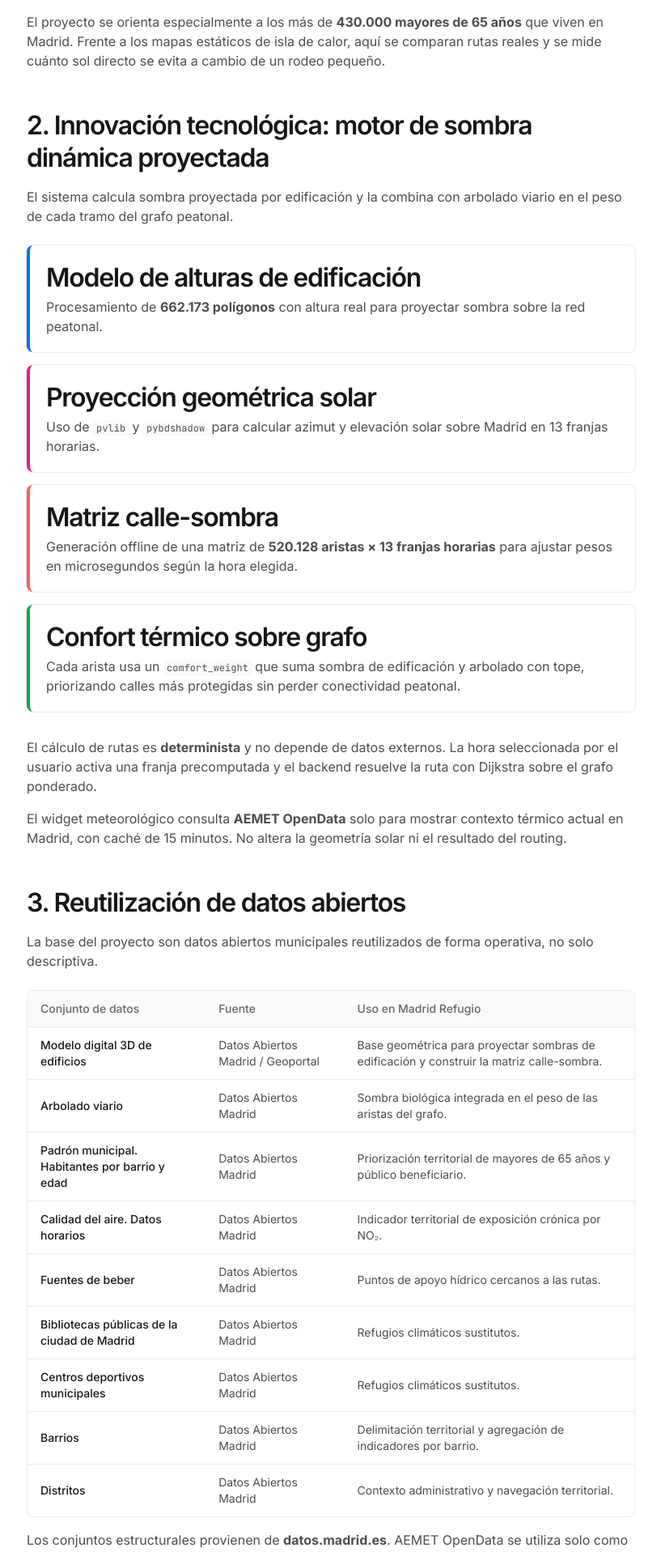
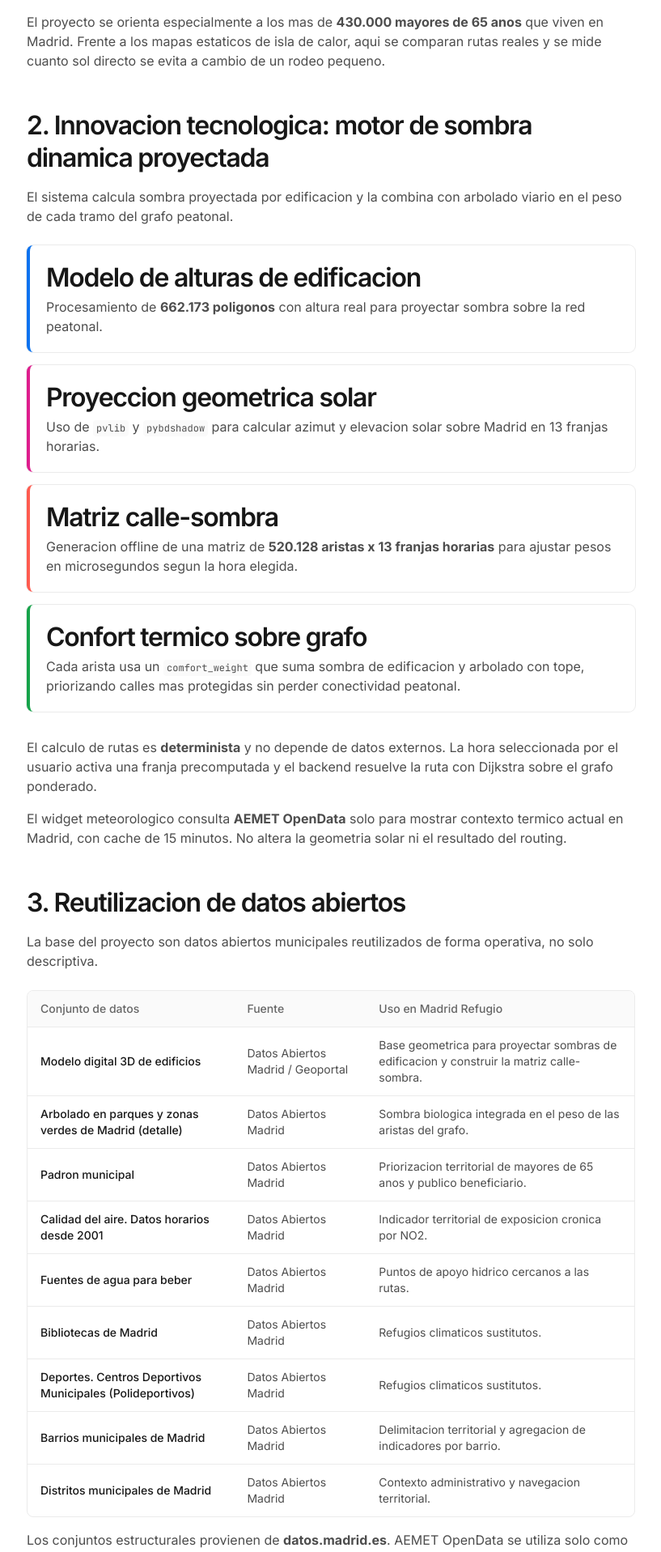
Before and after one commit to Huntsman1756/madrid-refugio-public, a Next.js app in the folder frontend/: page /metodologia in a window 1280 px wide. Shown: the part 380-2297 px from the top of the page at 81% size, without its empty margins (231-1048 px from the left). Built offline with nearby package versions, Linux system fonts and the light colour scheme.

Commit message:
docs: sync v1.4 metrics and official dataset titles

```diff
--- a/frontend/src/app/metodologia/page.tsx
+++ b/frontend/src/app/metodologia/page.tsx
@@ -10,47 +10,47 @@ const datasets = [
   {
     name: "Modelo digital 3D de edificios",
     source: "Datos Abiertos Madrid / Geoportal",
-    use: "Base geométrica para proyectar sombras de edificación y construir la matriz calle-sombra.",
+    use: "Base geometrica para proyectar sombras de edificacion y construir la matriz calle-sombra.",
   },
   {
-    name: "Arbolado viario",
+    name: "Arbolado en parques y zonas verdes de Madrid (detalle)",
     source: "Datos Abiertos Madrid",
-    use: "Sombra biológica integrada en el peso de las aristas del grafo.",
+    use: "Sombra biologica integrada en el peso de las aristas del grafo.",
   },
   {
-    name: "Padrón municipal. Habitantes por barrio y edad",
+    name: "Padron municipal",
     source: "Datos Abiertos Madrid",
-    use: "Priorización territorial de mayores de 65 años y público beneficiario.",
+    use: "Priorizacion territorial de mayores de 65 anos y publico beneficiario.",
   },
   {
-    name: "Calidad del aire. Datos horarios",
+    name: "Calidad del aire. Datos horarios desde 2001",
     source: "Datos Abiertos Madrid",
-    use: "Indicador territorial de exposición crónica por NO₂.",
+    use: "Indicador territorial de exposicion cronica por NO2.",
   },
   {
-    name: "Fuentes de beber",
+    name: "Fuentes de agua para beber",
     source: "Datos Abiertos Madrid",
-    use: "Puntos de apoyo hídrico cercanos a las rutas.",
+    use: "Puntos de apoyo hidrico cercanos a las rutas.",
   },
   {
-    name: "Bibliotecas públicas de la ciudad de Madrid",
+    name: "Bibliotecas de Madrid",
     source: "Datos Abiertos Madrid",
-    use: "Refugios climáticos sustitutos.",
+    use: "Refugios climaticos sustitutos.",
   },
   {
-    name: "Centros deportivos municipales",
+    name: "Deportes. Centros Deportivos Municipales (Polideportivos)",
     source: "Datos Abiertos Madrid",
-    use: "Refugios climáticos sustitutos.",
+    use: "Refugios climaticos sustitutos.",
   },
   {
-    name: "Barrios",
+    name: "Barrios municipales de Madrid",
     source: "Datos Abiertos Madrid",
-    use: "Delimitación territorial y agregación de indicadores por barrio.",
+    use: "Delimitacion territorial y agregacion de indicadores por barrio.",
   },
   {
-    name: "Distritos",
+    name: "Distritos municipales de Madrid",
     source: "Datos Abiertos Madrid",
-    use: "Contexto administrativo y navegación territorial.",
+    use: "Contexto administrativo y navegacion territorial.",
   },
 ];
 
@@ -71,61 +71,62 @@ export default function MetodologiaPage() {
       </nav>
 
       <div className="mx-auto max-w-[800px] px-6 py-16 sm:py-24">
-        <h1 className="display-hero mb-8 text-[var(--ds-black)]">Memoria técnica</h1>
+        <h1 className="display-hero mb-8 text-[var(--ds-black)]">Memoria tecnica</h1>
 
         <section className="mb-12">
-          <h2 className="sub-heading-large mb-4 text-[var(--ds-black)]">1. Introducción y propuesta de valor</h2>
+          <h2 className="sub-heading-large mb-4 text-[var(--ds-black)]">1. Introduccion y propuesta de valor</h2>
           <p className="mb-4 text-[var(--ds-gray-600)]">
-            <strong>Madrid Refugio</strong> calcula rutas de confort térmico para reducir la exposición al sol directo durante episodios de calor. La interfaz es pública y sencilla, pero el uso principal del sistema es municipal: detectar dónde faltan refugios climáticos, sombra e inversión primero.
+            <strong>Madrid Refugio</strong> calcula rutas de confort termico para reducir la exposicion al sol directo durante episodios de calor. La interfaz es publica y sencilla, pero el uso principal del sistema es municipal: detectar donde faltan refugios climaticos, sombra e inversion primero.
           </p>
           <p className="text-[var(--ds-gray-600)]">
-            El proyecto se orienta especialmente a los más de <strong>430.000 mayores de 65 años</strong> que viven en Madrid. Frente a los mapas estáticos de isla de calor, aquí se comparan rutas reales y se mide cuánto sol directo se evita a cambio de un rodeo pequeño.
+            El proyecto se orienta especialmente a los mas de <strong>430.000 mayores de 65 anos</strong> que viven en Madrid. Frente a los mapas estaticos de isla de calor, aqui se comparan rutas reales y se mide cuanto sol directo se evita a cambio de un rodeo pequeno.
           </p>
         </section>
 
         <section className="mb-12">
-          <h2 className="sub-heading-large mb-4 text-[var(--ds-black)]">2. Innovación tecnológica: motor de sombra dinámica proyectada</h2>
+          <h2 className="sub-heading-large mb-4 text-[var(--ds-black)]">2. Innovacion tecnologica: motor de sombra dinamica proyectada</h2>
           <p className="mb-6 text-[var(--ds-gray-600)]">
-            El sistema calcula sombra proyectada por edificación y la combina con arbolado viario en el peso de cada tramo del grafo peatonal.
+            El sistema calcula sombra proyectada por edificacion y la combina con arbolado viario en el peso de cada tramo del grafo peatonal.
           </p>
           <div className="space-y-4">
             <Card level={1} className="border-l-4 border-l-[#0a72ef] p-5">
-              <h3 className="mb-1 text-sm font-semibold text-[var(--ds-black)]">Modelo de alturas de edificación</h3>
+              <h3 className="mb-1 text-sm font-semibold text-[var(--ds-black)]">Modelo de alturas de edificacion</h3>
               <p className="text-sm text-[var(--ds-gray-600)]">
-                Procesamiento de <strong>662.173 polígonos</strong> con altura real para proyectar sombra sobre la red peatonal.
+                Procesamiento de <strong>662.173 poligonos</strong> con altura real para proyectar sombra sobre la red peatonal.
               </p>
             </Card>
             <Card level={1} className="border-l-4 border-l-[#de1d8d] p-5">
-              <h3 className="mb-1 text-sm font-semibold text-[var(--ds-black)]">Proyección geométrica solar</h3>
+              <h3 className="mb-1 text-sm font-semibold text-[var(--ds-black)]">Proyeccion geometrica solar</h3>
               <p className="text-sm text-[var(--ds-gray-600)]">
-                Uso de <code className="rounded bg-[var(--ds-gray-50)] px-1 py-0.5 text-xs">pvlib</code> y <code className="rounded bg-[var(--ds-gray-50)] px-1 py-0.5 text-xs">pybdshadow</code> para calcular azimut y elevación solar sobre Madrid en 13 franjas horarias.
+                Uso de <code className="rounded bg-[var(--ds-gray-50)] px-1 py-0.5 text-xs">pvlib</code> y{" "}
+                <code className="rounded bg-[var(--ds-gray-50)] px-1 py-0.5 text-xs">pybdshadow</code> para calcular azimut y elevacion solar sobre Madrid en 13 franjas horarias.
               </p>
             </Card>
             <Card level={1} className="border-l-4 border-l-[#ff5b4f] p-5">
               <h3 className="mb-1 text-sm font-semibold text-[var(--ds-black)]">Matriz calle-sombra</h3>
               <p className="text-sm text-[var(--ds-gray-600)]">
-                Generación offline de una matriz de <strong>520.128 aristas × 13 franjas horarias</strong> para ajustar pesos en microsegundos según la hora elegida.
+                Generacion offline de una matriz de <strong>520.128 aristas x 13 franjas horarias</strong> para ajustar pesos en microsegundos segun la hora elegida.
               </p>
             </Card>
             <Card level={1} className="border-l-4 border-l-[#16a34a] p-5">
-              <h3 className="mb-1 text-sm font-semibold text-[var(--ds-black)]">Confort térmico sobre grafo</h3>
+              <h3 className="mb-1 text-sm font-semibold text-[var(--ds-black)]">Confort termico sobre grafo</h3>
               <p className="text-sm text-[var(--ds-gray-600)]">
-                Cada arista usa un <code className="rounded bg-[var(--ds-gray-50)] px-1 py-0.5 text-xs">comfort_weight</code> que suma sombra de edificación y arbolado con tope, priorizando calles más protegidas sin perder conectividad peatonal.
+                Cada arista usa un <code className="rounded bg-[var(--ds-gray-50)] px-1 py-0.5 text-xs">comfort_weight</code> que suma sombra de edificacion y arbolado con tope, priorizando calles mas protegidas sin perder conectividad peatonal.
               </p>
             </Card>
           </div>
           <div className="mt-8 space-y-4 text-[var(--ds-gray-600)]">
             <p>
-              El cálculo de rutas es <strong>determinista</strong> y no depende de datos externos. La hora seleccionada por el usuario activa una franja precomputada y el backend resuelve la ruta con Dijkstra sobre el grafo ponderado.
+              El calculo de rutas es <strong>determinista</strong> y no depende de datos externos. La hora seleccionada por el usuario activa una franja precomputada y el backend resuelve la ruta con Dijkstra sobre el grafo ponderado.
             </p>
             <p>
-              El widget meteorológico consulta <strong>AEMET OpenData</strong> solo para mostrar contexto térmico actual en Madrid, con caché de 15 minutos. No altera la geometría solar ni el resultado del routing.
+              El widget meteorologico consulta <strong>AEMET OpenData</strong> solo para mostrar contexto termico actual en Madrid, con cache de 15 minutos. No altera la geometria solar ni el resultado del routing.
             </p>
           </div>
         </section>
 
         <section className="mb-12">
-          <h2 className="sub-heading-large mb-4 text-[var(--ds-black)]">3. Reutilización de datos abiertos</h2>
+          <h2 className="sub-heading-large mb-4 text-[var(--ds-black)]">3. Reutilizacion de datos abiertos</h2>
           <p className="mb-6 text-[var(--ds-gray-600)]">
             La base del proyecto son datos abiertos municipales reutilizados de forma operativa, no solo descriptiva.
           </p>
@@ -150,7 +151,7 @@ export default function MetodologiaPage() {
             </table>
           </div>
           <p className="mt-4 text-[var(--ds-gray-600)]">
-            Los conjuntos estructurales provienen de <strong>datos.madrid.es</strong>. AEMET OpenData se utiliza solo como fuente oficial de contexto meteorológico en tiempo real.
+            Los conjuntos estructurales provienen de <strong>datos.madrid.es</strong>. AEMET OpenData se utiliza solo como fuente oficial de contexto meteorologico en tiempo real.
           </p>
         </section>
 
@@ -158,10 +159,10 @@ export default function MetodologiaPage() {
           <h2 className="sub-heading-large mb-4 text-[var(--ds-black)]">4. Impacto social y acceso equitativo a rutas con sombra</h2>
           <div className="space-y-4 text-[var(--ds-gray-600)]">
             <p>
-              El análisis territorial señala barrios con una combinación especialmente crítica de edad, calor y déficit de cobertura. <strong>Villaverde y Aluche</strong> destacan como zonas prioritarias para la intervención municipal.
+              El analisis territorial senala barrios con una combinacion especialmente critica de edad, calor y deficit de cobertura. <strong>Villaverde y Aluche</strong> destacan como zonas prioritarias para la intervencion municipal.
             </p>
             <p>
-              La utilidad pública del sistema es directa: <strong>64,1 % de los barrios</strong> no tienen un refugio climático operativo a menos de 300 metros caminables. Madrid Refugio ayuda a decidir dónde conviene desplegar sombra, equipamientos y refugios primero.
+              La utilidad publica del sistema es directa: <strong>64,1 % de los barrios</strong> no tienen un refugio climatico operativo a menos de 300 metros caminables. Madrid Refugio ayuda a decidir donde conviene desplegar sombra, equipamientos y refugios primero.
             </p>
           </div>
         </section>
@@ -170,18 +171,18 @@ export default function MetodologiaPage() {
           <h2 className="sub-heading-large mb-4 text-[var(--ds-black)]">5. Escalabilidad y arquitectura</h2>
           <div className="space-y-4 text-[var(--ds-gray-600)]">
             <p>
-              La arquitectura modular separa frontend, backend y motor algorítmico. Esa estructura permite replicar el sistema en otros municipios con datasets equivalentes.
+              La arquitectura modular separa frontend, backend y motor algoritmico. Esa estructura permite replicar el sistema en otros municipios con datasets equivalentes.
             </p>
             <p>
-              La versión operativa actual ya cubre los <em>21 distritos de Madrid</em>. El siguiente salto técnico es migrar el routing a <strong>PostgreSQL + PostGIS con pgRouting</strong> para manejar millones de aristas con el mismo esquema de precomputación en Parquet y reducir tiempos de carga en producción.
+              La version operativa actual ya cubre los <em>21 distritos de Madrid</em>. El siguiente salto tecnico es migrar el routing a <strong>PostgreSQL + PostGIS con pgRouting</strong> para manejar millones de aristas con el mismo esquema de precomputacion en Parquet y reducir tiempos de carga en produccion.
             </p>
           </div>
         </section>
 
         <section className="mb-12">
-          <h2 className="sub-heading-large mb-4 text-[var(--ds-black)]">6. Conclusión</h2>
+          <h2 className="sub-heading-large mb-4 text-[var(--ds-black)]">6. Conclusion</h2>
           <p className="text-[var(--ds-gray-600)]">
-            Madrid Refugio convierte datos abiertos en una herramienta operativa de salud pública. Ya permite comparar rutas, medir minutos menos al sol y priorizar inversión climática donde el déficit es medible.
+            Madrid Refugio convierte datos abiertos en una herramienta operativa de salud publica. Ya permite comparar rutas, medir minutos menos al sol y priorizar inversion climatica donde el deficit es medible.
           </p>
         </section>
 
--- a/frontend/src/components/RoutingSection.tsx
+++ b/frontend/src/components/RoutingSection.tsx
@@ -576,7 +576,7 @@ ${gpxPoints}
         <div className="mt-3 inline-flex items-center gap-2 rounded-md border border-[#fde68a] bg-[#fffbeb] px-3 py-1.5 text-xs text-[#92400e]">
           <span>⚡</span>
           <span>
-            <strong>Demo:</strong> cobertura operativa en los 21 distritos de Madrid.
+            <strong>Cobertura actual:</strong> operativa en los 21 distritos de Madrid.
           </span>
         </div>
       </div>
```
Also changed, not shown: 2 other files (tests, documents, lock files or other folders).
